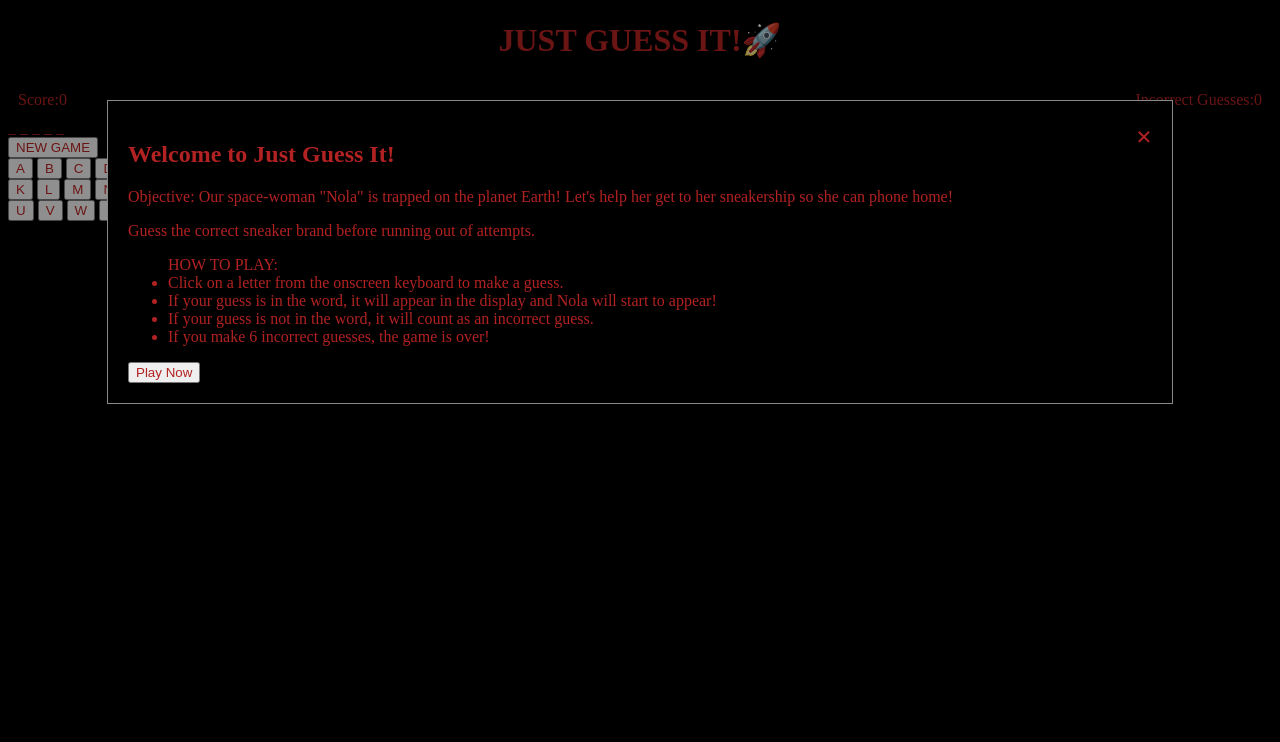
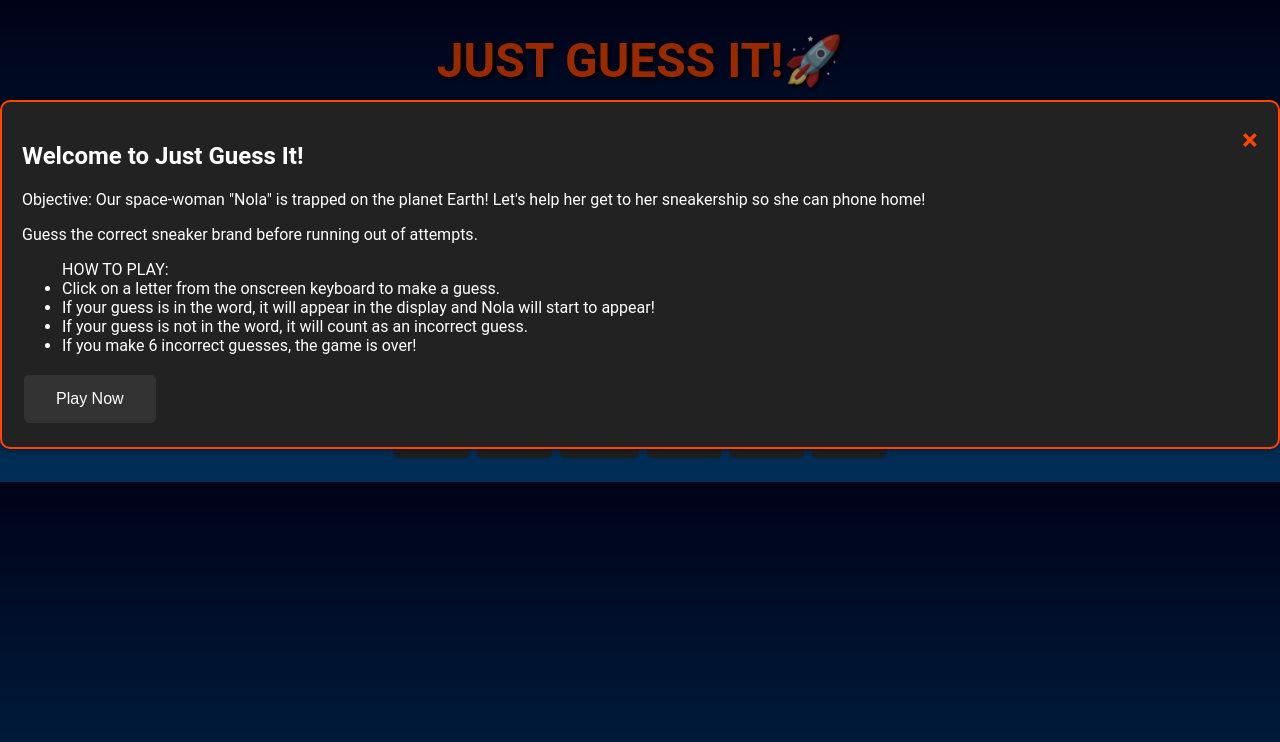
Before and after one commit to Maj-dot/You-Guessed-It, a plain HTML site: page index.html in a window 1280 px wide. Drawn offline with Linux system fonts and the light colour scheme.

Commit message:
update CSS

```diff
--- a/css/main.css
+++ b/css/main.css
@@ -1,19 +1,80 @@
 h1 {
-    color: firebrick;
+    color: #FF4500;
     text-align: center;
+    font-size: 3em;
+    text-shadow: 2px 2px 5px #000;
 }
 
+
 body {
-    background-color: black;
-}
-
-#wordDisplayArea {
-    color: firebrick;
+    background: linear-gradient(to bottom, #000428, #004e92); /* Gradient for a space theme */
+    color: white; /* Ensuring all text is readable */
+    font-family: 'Roboto', sans-serif; /* Use a clean, modern font */
 }
 
 button {
-    color: firebrick
+    background-color: #333;
+    border: none;
+    color: white;
+    padding: 15px 32px;
+    text-align: center;
+    text-decoration: none;
+    display: inline-block;
+    font-size: 16px;
+    margin: 4px 2px;
+    transition-duration: 0.4s;
+    cursor: pointer;
+    border-radius: 5px;
 }
+
+button:hover {
+    background-color: #FF4500; /* Change color on hover */
+    color: white;
+    transform: scale(1.1); /* Slightly increase the size */
+}
+
+button:active {
+    transform: scale(0.9); /* Shrink the button slightly on click */
+    box-shadow: 0 5px #666;
+    transform: translateY(4px);
+}
+
+
+#wordDisplayArea {
+    color: #FF4500;
+    font-size: 2em;
+    text-align: center;
+    margin: 20px 0;
+    letter-spacing: 5px;
+}
+
+#messageDisplay {
+    font-size: 1.5em;
+    text-align: center;
+    margin-top: 20px;
+    animation: fadeIn 2s;
+}
+
+@keyframes fadeIn {
+    from { opacity: 0; }
+    to { opacity: 1; }
+}
+
+.board {
+    display: flex;
+    justify-content: space-around;
+    align-items: center;
+    margin: 20px;
+}
+
+#keyboard {
+    display: flex;
+    flex-wrap: wrap;
+    justify-content: center;
+    margin: 20px;
+}
+
+
 
 button.clicked {
     background-color: grey;
@@ -23,12 +84,7 @@ button.clicked {
     transition: background-color 0.3s ease, color 0.3s ease;
 }
 
-.board {
-    display: flex;
-    justify-content: space-between;
-    padding: 10px;
-    color: firebrick;
-}
+
 
 .modal {
     display: none;
@@ -45,20 +101,18 @@ button.clicked {
 }
 
 .modal-content {
-    background-color: black;
-    color: firebrick;
-    margin: auto;
+    background-color: #222;
+    border-radius: 10px;
     padding: 20px;
-    border: 1px solid #888;
-    width: 80%;
-    max-height: 70vh;
-    overflow-y: auto;
+    color: #fff;
+    border: 2px solid #FF4500;
+    box-shadow: 0 0 10px rgba(0, 0, 0, 0.5);
 }
 
 .close-button {
-    color: firebrick;
+    color: #FF4500;
     float: right;
-    font-size: 28px;
+    font-size: 30px;
     font-weight: bold;
 }
 
--- a/index.html
+++ b/index.html
@@ -1,6 +1,5 @@
 <!DOCTYPE html>
 <html lang="en">
-
 <head>
     <meta charset="UTF-8">
     <meta name="viewport" content="width=device-width, initial-scale=1.0">
@@ -8,37 +7,24 @@
     <link rel="stylesheet" href="css/main.css">
     <script defer src="js/main.js"></script>
 </head>
+<body>
+   <header>
+   <h1>JUST GUESS IT!🚀</h1>
+</header>
 
-<body>
-    <div id="instructionModal" class="modal">
-        <div class="modal-content">
-            <span class="close-button">&times;</span>
-            <h2>Welcome to Just Guess It!</h2>
-            <p>Objective: Our space-woman "Nola" is trapped on the planet Earth! Let's help her get to her sneakership
-                so she can phone home!</p>
-            <p>Guess the correct sneaker brand before running out of attempts.</p>
-            <ul>HOW TO PLAY:
-                <li>Click on a letter from the onscreen keyboard to make a guess.</li>
-                <li>If your guess is in the word, it will appear in the display and Nola will start to appear!</li>
-                <li>If your guess is not in the word, it will count as an incorrect guess.</li>
-                <li>If you make 6 incorrect guesses, the game is over!</li>
-            </ul>
-            <button id="playNowButton">Play Now</button>
-        </div>
-    </div>
-
-    <h1>JUST GUESS IT!🚀</h1>
     <div class="board">
         <div>Score:<span id="scoreDisplay">0</span></div>
         <div>Incorrect Guesses:<span id="incorrectGuessesDisplay">0</span></div>
     </div>
+
+    <div id="messageDisplay"></div>
     <div id="wordDisplayArea">_ _ _ _ _</div>
     <div id="wordsList" data-words="Nike,Jordan,Adidas,Converse,Puma,Vans,Yeezy,NewBalance,Saucony,ASICS"
         style="display:none;"></div>
-    <div id="messageDisplay"></div>
     <div id="newGameButton">
         <button value="newGameButton">NEW GAME</button>
     </div>
+
     <div id="keyboard">
         <div class="row">
             <button value="A">A</button>
@@ -77,9 +63,25 @@
     <div id="win-images-container" style="display:none;">
         <img id="win-image" src="" alt="Winning Image" style="display:none;" />
     </div>
-
     <div id="lossImageContainer" style="display:none;">
         <img id="lossImage" src="" alt="Womp Womp!🥴 Sorry The Correct Word Was ${currentWord}." />
+    </div>
+
+    <div id="instructionModal" class="modal">
+        <div class="modal-content">
+            <span class="close-button">&times;</span>
+            <h2>Welcome to Just Guess It!</h2>
+            <p>Objective: Our space-woman "Nola" is trapped on the planet Earth! Let's help her get to her sneakership
+                so she can phone home!</p>
+            <p>Guess the correct sneaker brand before running out of attempts.</p>
+            <ul>HOW TO PLAY:
+                <li>Click on a letter from the onscreen keyboard to make a guess.</li>
+                <li>If your guess is in the word, it will appear in the display and Nola will start to appear!</li>
+                <li>If your guess is not in the word, it will count as an incorrect guess.</li>
+                <li>If you make 6 incorrect guesses, the game is over!</li>
+            </ul>
+            <button id="playNowButton">Play Now</button>
+        </div>
     </div>
 </body>
 
--- a/js/main.js
+++ b/js/main.js
@@ -4,7 +4,7 @@ const maxGuesses = 6;
 /*----- state variables -----*/
 let wordsToGuess = ["Nike", "Jordan", "Adidas", "Converse", "Puma", "Vans", "Yeezy", "NewBalance", "Saucony", "ASICS"];
 let currentWord = '';
-let guessedLetters = []; //Guessed Letters
+let guessedLetters = [];
 let incorrectGuesses = 0;
 let gameOver = false;
 let score = 0;
@@ -27,7 +27,7 @@ const imagePaths = [
 const wordDisplayArea = document.getElementById('wordDisplayArea');
 const keyBoardButtons = document.querySelectorAll('.row button');
 const scoreDisplay = document.getElementById('scoreDisplay');
-const incorrectGuessesDisplay = document.getElementById('incorrectGuessesDisplay')
+const incorrectGuessesDisplay = document.getElementById('incorrectGuessesDisplay');
 const newGameButton = document.getElementById('newGameButton');
 const messageDisplay = document.getElementById('messageDisplay');
 const instructionModal = document.getElementById('instructionModal');
@@ -43,7 +43,6 @@ keyBoardButtons.forEach(button => {
 });
 document.addEventListener('DOMContentLoaded', function() {
     showInstructions();
-    console.log('Page is fully loaded and ready.');
 });
 
 /*----- functions -----*/
@@ -53,7 +52,7 @@ function showInstructions() {
 
 function closeInstructions() {
     instructionModal.style.display = 'none';
-}
+};
 
 function startNewGame() {
     resetImages();
@@ -64,7 +63,7 @@ function startNewGame() {
 function startGame() {
     closeInstructions();
     initGame();
-}
+};
 
 function shuffleWords(words) {
     for (let i = words.length - 1; i > 0; i--) {
@@ -80,7 +79,7 @@ function getRandomWord() {
         shuffledWords = shuffleWords([...wordsToGuess]);
     }
     return shuffledWords[wordIndex++].toUpperCase();
-}
+};
 
 function initGame() {
     currentWord = getRandomWord();
@@ -127,34 +126,46 @@ function handleGuess(event) {
             if (currentWord.split('').every(letter => guessedLetters.includes(letter))) {
                 score++;
                 gameOver = false;
-                messageDisplay.textContent = "Let's Goooo! Level Up!🚀";
-                setTimeout(newWord, 4000);
-                displayNextWinImage();
+                if (wordIndex >= shuffledWords.length) {
+                    messageDisplay.textContent = "NOLA PHONE HOME! 🚀";
+                    displayFinalWinImage();
+                } else {
+                    messageDisplay.textContent = "Let's Goooo! Level Up!🚀";
+                    setTimeout(newWord, 4000);
+                    displayNextWinImage();
+                }
             }
         } else {
             incorrectGuesses++;
-            displayIncorrectGuessImage();
             if (incorrectGuesses >= maxGuesses) {
                 gameOver = true;
                 messageDisplay.textContent = `Womp Womp!🥴 Sorry The Correct Word Was ${currentWord}. Start A Game!`;
+                showLossImage();
                 setTimeout(initGame, 4000);
-                showLossImage();
+            } else {
+                messageDisplay.textContent = "Incorrect Guess! Try Again.";
             }
         }
     }
     updateDisplay();
 };
 
-function displayNextWinImage() {
-    console.log('displayNextWinImage called');
+function displayFinalWinImage() {
     const winImage = document.getElementById('win-image');
     const winImageContainer = document.getElementById('win-images-container');
-    console.log('winImage element', winImage);
+    if (winImage && winImageContainer) {
+        winImage.src = './images/youWin.webp';
+        winImageContainer.style.display = 'block';
+        winImage.style.display = 'block';
+    }
+};
 
-    if (winImage && winImageContainer) {  // Ensure the element exists
-        console.log('Current image index:', currentImageIndex);
+function displayNextWinImage() {
+    const winImage = document.getElementById('win-image');
+    const winImageContainer = document.getElementById('win-images-container');
+
+    if (winImage && winImageContainer) {
         if (currentImageIndex < imagePaths.length) {
-            console.log('Settting image source to:', imagePaths[currentImageIndex]);
             winImage.src = imagePaths[currentImageIndex];
             winImageContainer.style.display = 'block';
             winImage.style.display = 'block';
@@ -165,23 +176,19 @@ function displayNextWinImage() {
             winImageContainer.style.display = 'block';
             winImage.style.display = 'block';
         }
-    } else {
-        console.error('Element with id "win-image" not found.');
     }
-}
+};
 
 function displayIncorrectGuessImage() {
-    console.log('displayIncorrectGuessImage called');
     const winImage = document.getElementById('win-image');
     const winImageContainer = document.getElementById('win-images-container');
     if (winImage && winImageContainer) {
         winImage.src = '/images/youLost.webp';
         winImageContainer.style.display = 'block';
         winImage.style.display = 'block';
-    } else {
-        console.error('Element with id "win-image" not found.');
     }
-}
+};
+
 
 function showLossImage() {
     const lossImageContainer = document.getElementById('lossImageContainer');
@@ -194,10 +201,8 @@ function showLossImage() {
             lossImageContainer.style.display = 'none';
             initGame();
         }, 4000);
-    } else {
-        console.error('Image element with id "lossImage" not found.')
     }
-}
+};
 
 function resetImages() {
     const winImage = document.getElementById('win-image');
@@ -207,7 +212,7 @@ function resetImages() {
         winImageContainer.style.display = 'none';
         winImage.style.display = 'none';
     }
-}
+};
 
 function newWord() {
     currentWord = getRandomWord();
```
